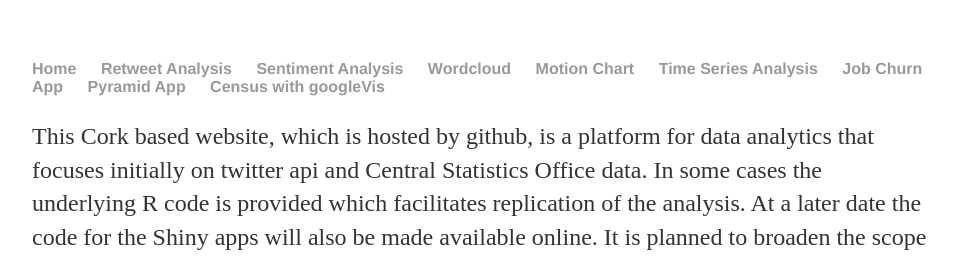
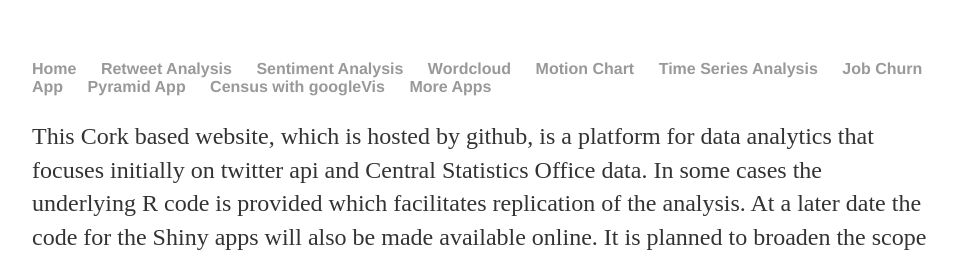
Before and after one commit to CorkDataAnalytics/CorkDataAnalytics.github.io, a Jekyll site: the page built from index.html, in a window 1280 px wide and 900 px high. Shown: the top 260 px of the window, without its empty margins (160-1117 px from the left). Built offline with Jekyll 4.4.1, drawn with Linux system fonts in a browser that asks for light colours; comment, search, counter and statistics services are not loaded.

Commit message:
Update default.html

```diff
--- a/_layouts/default.html
+++ b/_layouts/default.html
@@ -35,6 +35,7 @@
                         <li><a href="/JobChurnAnalysis">Job Churn App</a></li>
         		<li><a href="/pyramids">Pyramid App</a></li>
         		<li><a href="/census">Census with googleVis</a></li>
+        		<li><a href="/More Apps">More Apps</a></li>
     		</ul>
 		</nav>
 			<div class="container">
```
